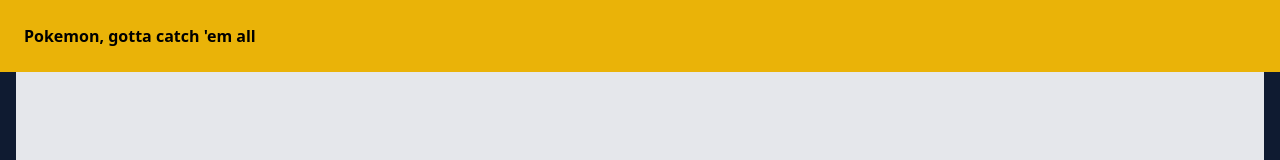
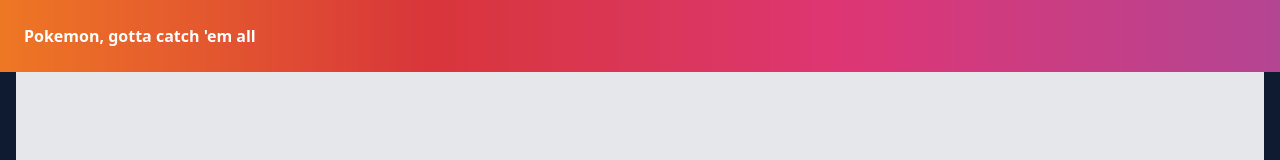
Before and after one commit to SindreSteinsvik/pokemon2, an Angular app: page /login in a window 1280 px wide. Shown: the top 160 px of the page. Built offline with nearby package versions, Linux system fonts and the light colour scheme.

Commit message:
Feat: styled navbar

```diff
--- a/src/app/components/login-form/login-form.component.html
+++ b/src/app/components/login-form/login-form.component.html
@@ -53,8 +53,8 @@
                     </div>
                   </div>
                   <div
-                  class="lg:w-6/12 flex items-center lg:rounded-r-lg rounded-b-lg lg:rounded-bl-none
-                  bg-[url(\src\img\pokemooon.png)]"
+                  class="lg:w-6/12 flex items-center lg:rounded-r-lg rounded-b-lg lg:rounded-bl-none bg-[url('\src\img\pokemooon2.png')] bg-contain"
+
                   >
 
 
--- a/src/app/components/navbar/navbar.component.html
+++ b/src/app/components/navbar/navbar.component.html
@@ -1,9 +1,19 @@
-<nav class="bg-yellow-500 flex justify-between items-center sticky top-0 p-6 z-50">
-<span class="font-bold">Pokemon, gotta catch 'em all</span>
+<nav class=" flex justify-between items-center sticky top-0 p-6 z-50"
+style="
+background: linear-gradient(
+  to right,
+  #ee7724,
+  #d8363a,
+  #dd3675,
+  #b44593
+);
+"
+>
+<span class="font-bold text-white">Pokemon, gotta catch 'em all</span>
 <ng-container *ngIf="trainer!== undefined" >
     <ul class="flex">
-        <li class="px-5"><a routerLink="/trainer">Trainer</a></li>
-        <li class="px-5"><a routerLink="/pokeman-catalogue">Catalogue</a></li>
+        <li class="px-5 text-white"><a routerLink="/trainer">Trainer</a></li>
+        <li class="px-5 text-white"><a routerLink="/pokeman-catalogue">Catalogue</a></li>
     </ul>
 </ng-container>
 </nav>
```
Also changed, not shown: 1 other file (tests, documents, lock files or other folders).
